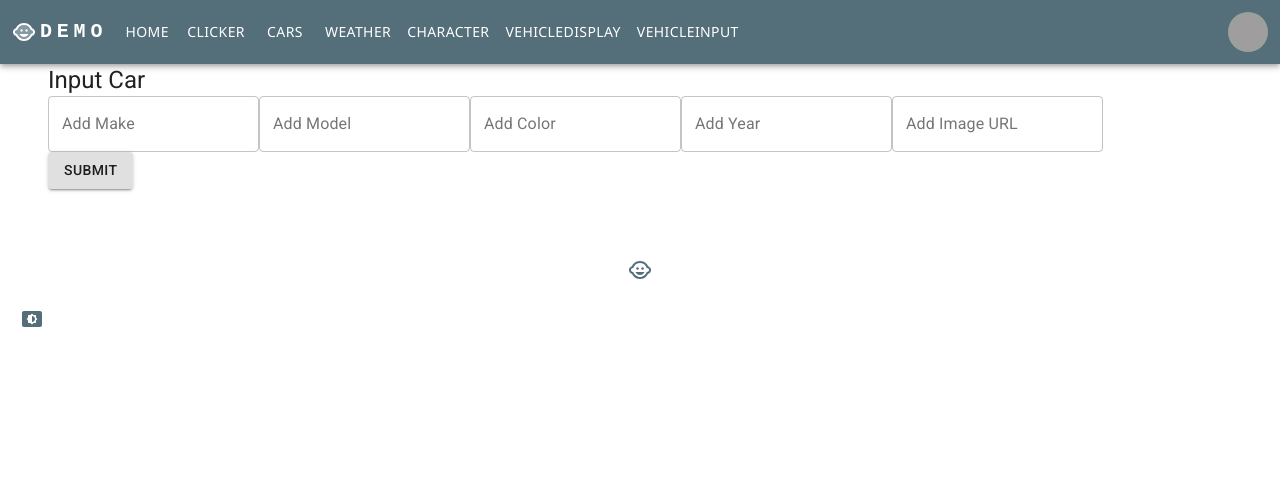
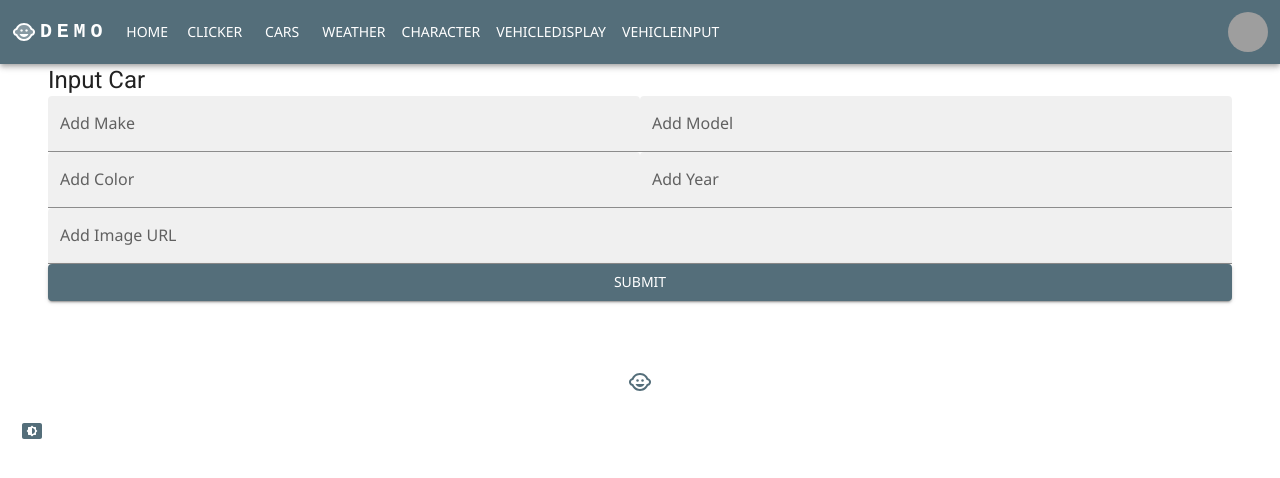
Before and after one commit to fetterollie/demo-create-react-app, a React (Create React App) app in the folder car-app/car-app/: page /vehicleinput in a window 1280 px wide. Shown: the top 478 px of the page. Built offline with nearby package versions, Linux system fonts and the light colour scheme; grey boxes are pictures that could not be loaded.

Commit message:
styling forms

```diff
--- a/car-app/car-app/src/Weather.js
+++ b/car-app/car-app/src/Weather.js
@@ -1,6 +1,10 @@
-import { Button, FormControl, TextField, Typography } from '@mui/material'
 import axios from 'axios'
 import { useState } from 'react'
+import Container from '@mui/material/Container';
+import Button from '@mui/material/Button';
+import FormControl from '@mui/material/FormControl';
+import TextField from '@mui/material/TextField';
+import Typography from '@mui/material/Typography';
 
 
 const Weather = () => {
@@ -35,28 +39,38 @@ const Weather = () => {
     }
 
     return (
-        <div className="container">
+        <Container>
             <Typography variant='h5'>
                 {`Temperature:`}
             </Typography>
+            <Container>
             <Typography>
                 {temp && city ? (`The current temperature in ${city} is ${Math.round(temp * 10) / 10}F.`) : 'No Temperature Info'}
             </Typography>
+            </Container>
+                <FormControl
+                    margin='normal'
+                    fullWidth='true'
+                >
                 <form onSubmit={onSubmit}>
                     <TextField
+                        sx={{ width: "100%"}}
                         label="ZIP Code"
                         value={zipCode}
                         onChange={(e) => {setZipcode(e.target.value)}}
                     >
                     </TextField>
-                    <br/>
+                    <br />
                     <Button
+                        sx={{ width: "100%" }}
                         type='submit'
+                        variant='contained'
                     >
                         Get Temperature
                     </Button>
                 </form>
-        </div>
+                </FormControl>
+        </Container>
     );
 }
 
--- a/car-app/car-app/src/components/InputCar.js
+++ b/car-app/car-app/src/components/InputCar.js
@@ -1,5 +1,8 @@
-import { Button, Container, TextField, Typography } from '@material-ui/core';
+import { Container, Typography } from '@material-ui/core';
+import { FormControl } from '@mui/material';
 import React, { useState } from 'react';
+import Button from '@mui/material/Button';
+import TextField from '@mui/material/TextField';
 
 const InputCar = () => {
     const [make, setMake] = useState('')
@@ -30,38 +33,46 @@ const InputCar = () => {
         <Container>
             <Typography variant='h5'>Input Car</Typography>
             <form onSubmit={onSubmitForm} className='' >
+                {/* <FormControl> */}
                     <TextField
+                        sx={{ width: "50%" }}
                         label='Add Make'
-                    variant='outlined'
+                        variant='filled'
                         value={make}
                         onChange={e => setMake(e.target.value)}
                     />
                     <TextField
+                        sx={{ width: "50%" }}
                         label='Add Model'
-                    variant='outlined'
+                        variant='filled'
                         value={model}
                         onChange={e => setModel(e.target.value)}
                     />
                     <TextField
+                        sx={{ width: "50%" }}
                         label='Add Color'
-                    variant='outlined'
+                        variant='filled'
                         value={color}
                         onChange={e => setColor(e.target.value)}
                     />
                     <TextField
+                        sx={{ width: "50%" }}
                         label='Add Year'
-                    variant='outlined'
+                        variant='filled'
                         value={year}
                         onChange={e => setYear(e.target.value)}
                     />
                     <TextField
+                        sx={{ width: "100%" }}
                         label='Add Image URL'
-                    variant='outlined'
+                        variant='filled'
                         value={imgUrl}
                         onChange={e => setImgUrl(e.target.value)}
                     />
+                {/* </FormControl> */}
                 <div>
                     <Button
+                    sx={{ width: "100%" }}
                     type="submit"
                     variant='contained'
                     >
--- a/car-app/car-app/src/components/ToggleTheme.js
+++ /dev/null
@@ -1,72 +0,0 @@
-import { Button } from "@mui/material";
-import { useState } from "react";
-import { createTheme } from '@mui/material/styles';
-
-const darkTheme = createTheme(
-    {
-      palette: {
-        mode: 'dark',
-        primary: {
-          main: '#546e7a',
-      },
-      secondary: {
-          main: '#547a73',
-        },
-      },
-      typography: {
-        fontFamily: "Noto Sans",
-      },
-      props: {
-        MuiAppBar: {
-          color: 'secondary',
-        },
-      },
-      spacing: 4,
-    }
-  );
-
-  const lightTheme = createTheme(
-    {
-      palette: {
-        mode: 'light',
-        primary: {
-          main: '#546e7a',
-      },
-      secondary: {
-        main: '#547a73',
-        },
-      },
-      typography: {
-        fontFamily: 'Noto Sans',
-      },
-      props: {
-        MuiAppBar: {
-          color: 'secondary',
-        },
-      },
-      spacing: 4,
-    }
-  );
-
-const ToggleTheme = () => {
-
-const [theme, setTheme] = useState(lightTheme)
-
-const [isDark, setisDark] = useState(false)
-
-// Toggle Theme attempt #2
-const onToggleTheme = () => {
-    setTheme(() => (isDark === true ? lightTheme : darkTheme))
-    setisDark(() => (!isDark))
-    console.log(isDark)
-    console.log(theme.palette.mode)
-  }
-
-    return (
-        <Button onClick={() => {onToggleTheme()}}>
-            Toggle Theme
-        </Button>
-    );
-}
-
-export default ToggleTheme;
```
Lines whose indentation alone changed are shown as unchanged.
